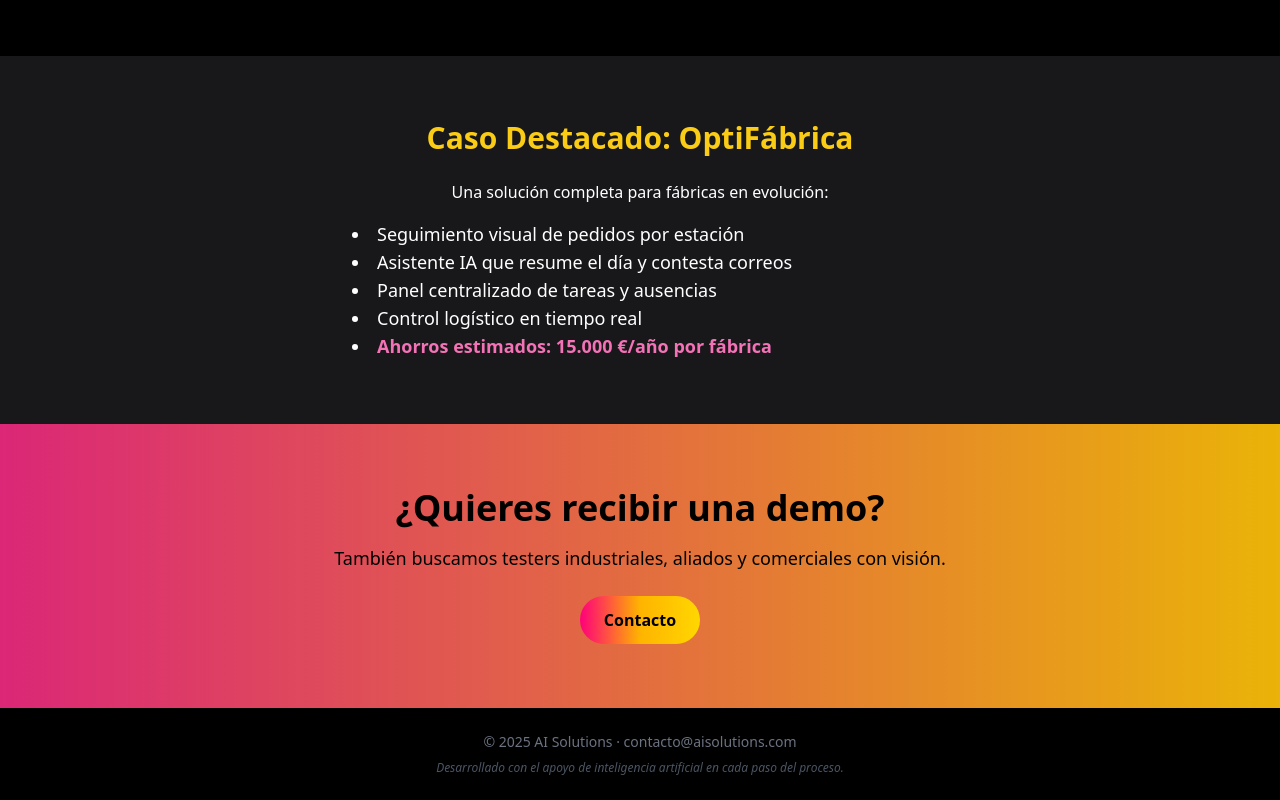
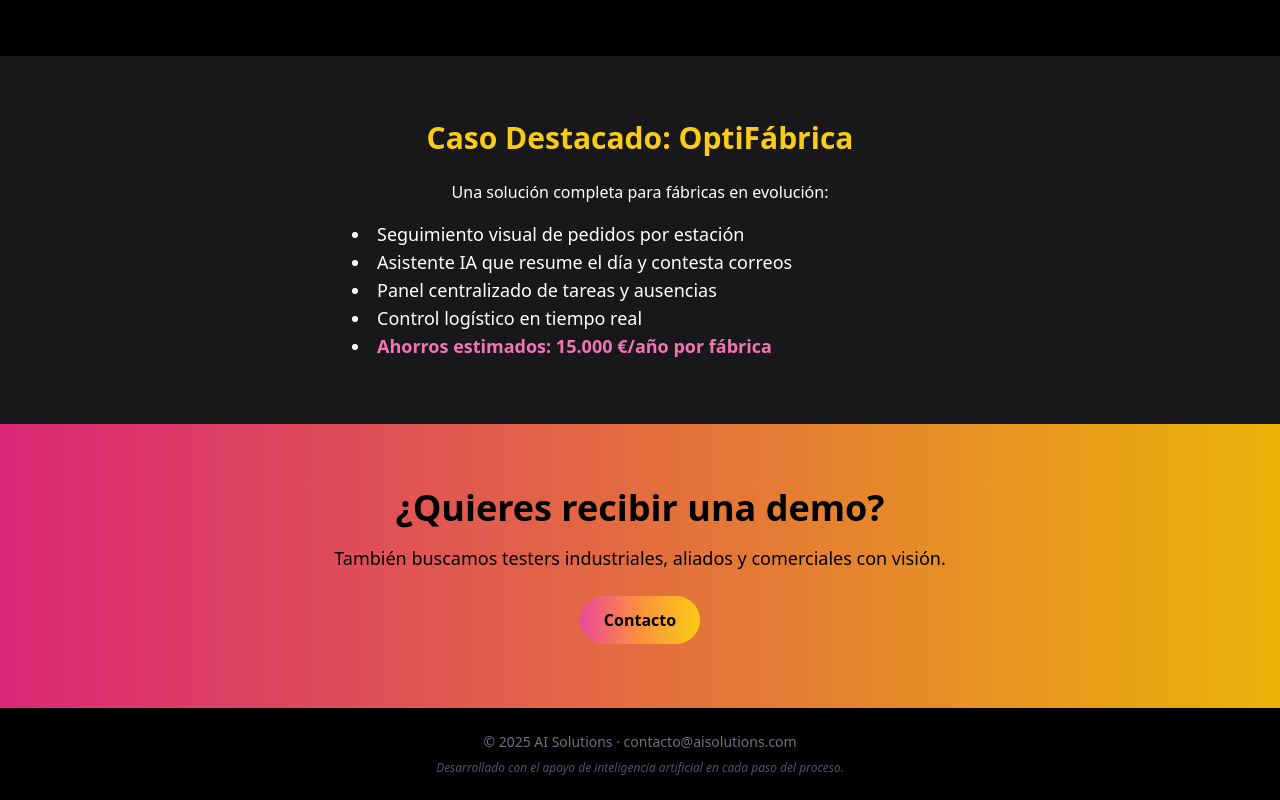
Before and after one commit to joan1901/AI-SOLUTIONS-LANDING, a plain HTML site: page index.html in a window 1280 px wide. Shown: the part 1044-1844 px from the top of the page. Drawn offline with nearby package versions, Linux system fonts and the light colour scheme.

Commit message:
Update index.html

```diff
--- a/index.html
+++ b/index.html
@@ -104,7 +104,10 @@
   <section id="contacto" class="py-16 px-6 bg-gradient-to-r from-pink-600 to-yellow-500 text-center text-black">
     <h2 class="text-4xl font-bold mb-4">¿Quieres recibir una demo?</h2>
     <p class="text-lg mb-6">También buscamos testers industriales, aliados y comerciales con visión.</p>
-    <button id="btn-contacto" class="btn-contacto">Contacto</button>
+    <button id="btn-contacto" class="px-6 py-3 font-semibold rounded-full text-black bg-gradient-to-r from-pink-500 via-orange-400 to-yellow-400 hover:brightness-110 transition">
+  Contacto
+</button>
+
   </section>
 
   <!-- Modal DEMO -->
```
